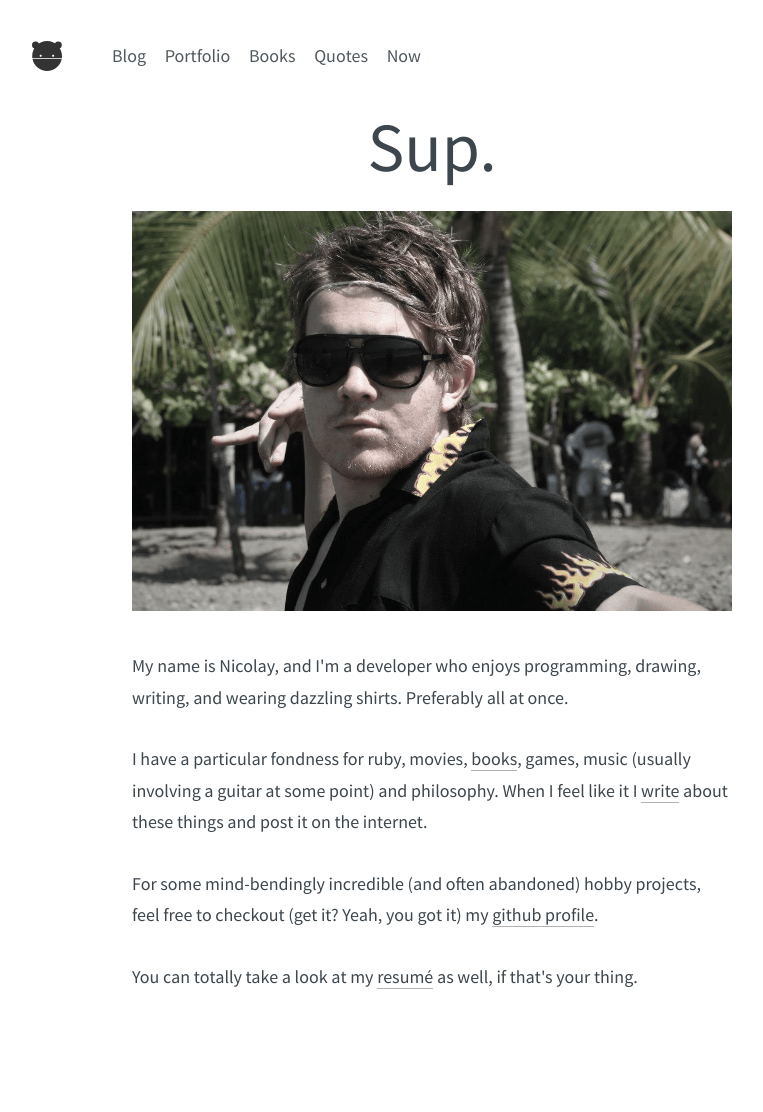
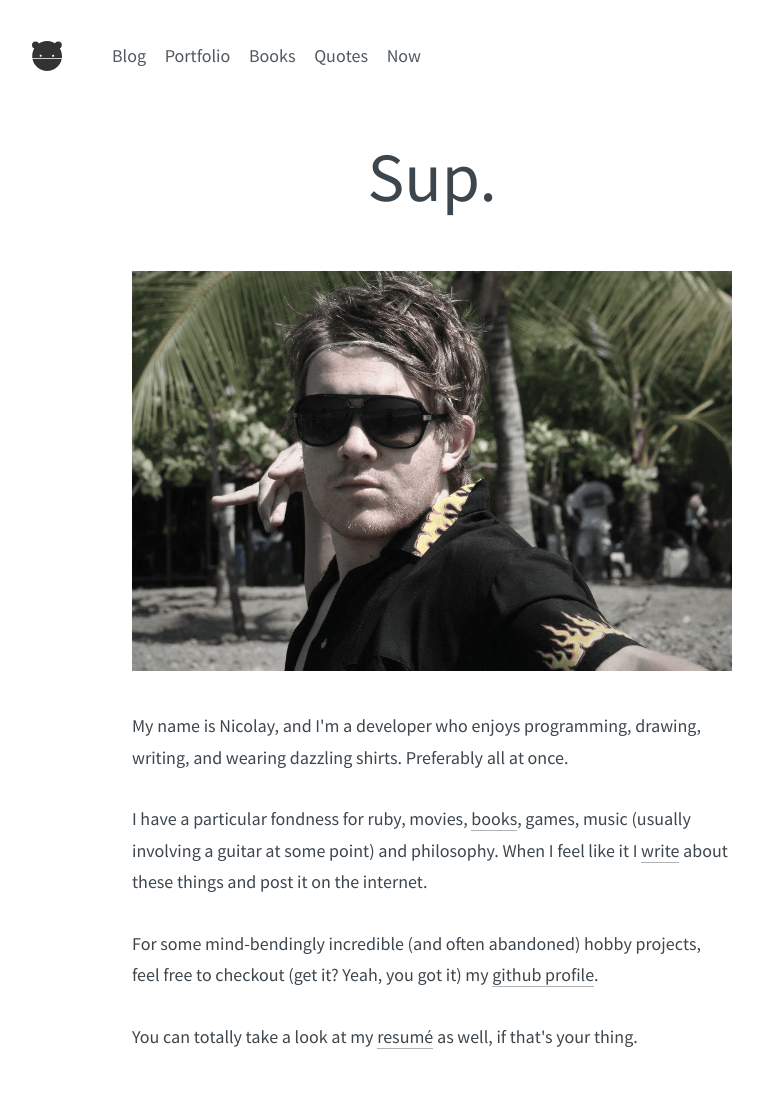
Before and after one commit to nicohvi/nicohvi.github.io, a Jekyll site: the page built from index.html, in a window 1280 px wide. Shown: the whole page, without its empty margins (208-971 px from the left). Built offline with Jekyll 4.4.1, drawn with Linux system fonts in a browser that asks for light colours; before the commit the page ends 1052 px from its top, so only the background shows below that.

Commit message:
layout fixes

```diff
--- a/_sass/base.scss
+++ b/_sass/base.scss
@@ -7,8 +7,9 @@ body {
   background: $white;
   margin: 0;
   padding: 30px;
-  min-width: 400px;
+  min-width: 640px;
   @include copy();
+
 }
 
 ul {
--- a/_sass/layout.scss
+++ b/_sass/layout.scss
@@ -3,7 +3,6 @@
 
 main {
   max-width: 900px;
-  min-width: 640px;
   margin: 0 auto;
   display: block; // Since IE has no user-agent stylesheet for this element
 }
@@ -33,7 +32,7 @@ hr {
 
 h1 {
   @include title();
-  margin: 30px 0 30px 0;
+  margin: 60px 0;
 }
 
 p a {
```
